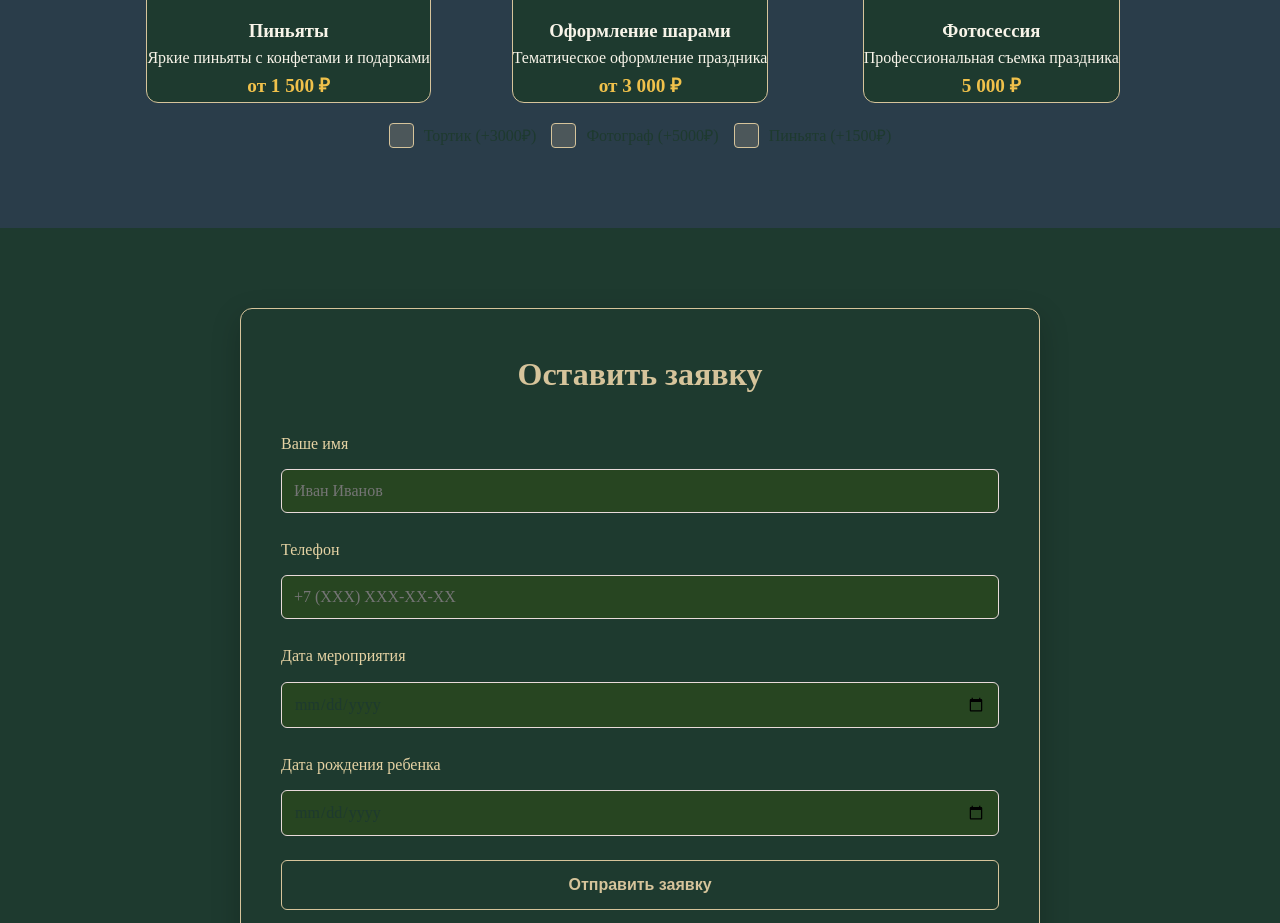
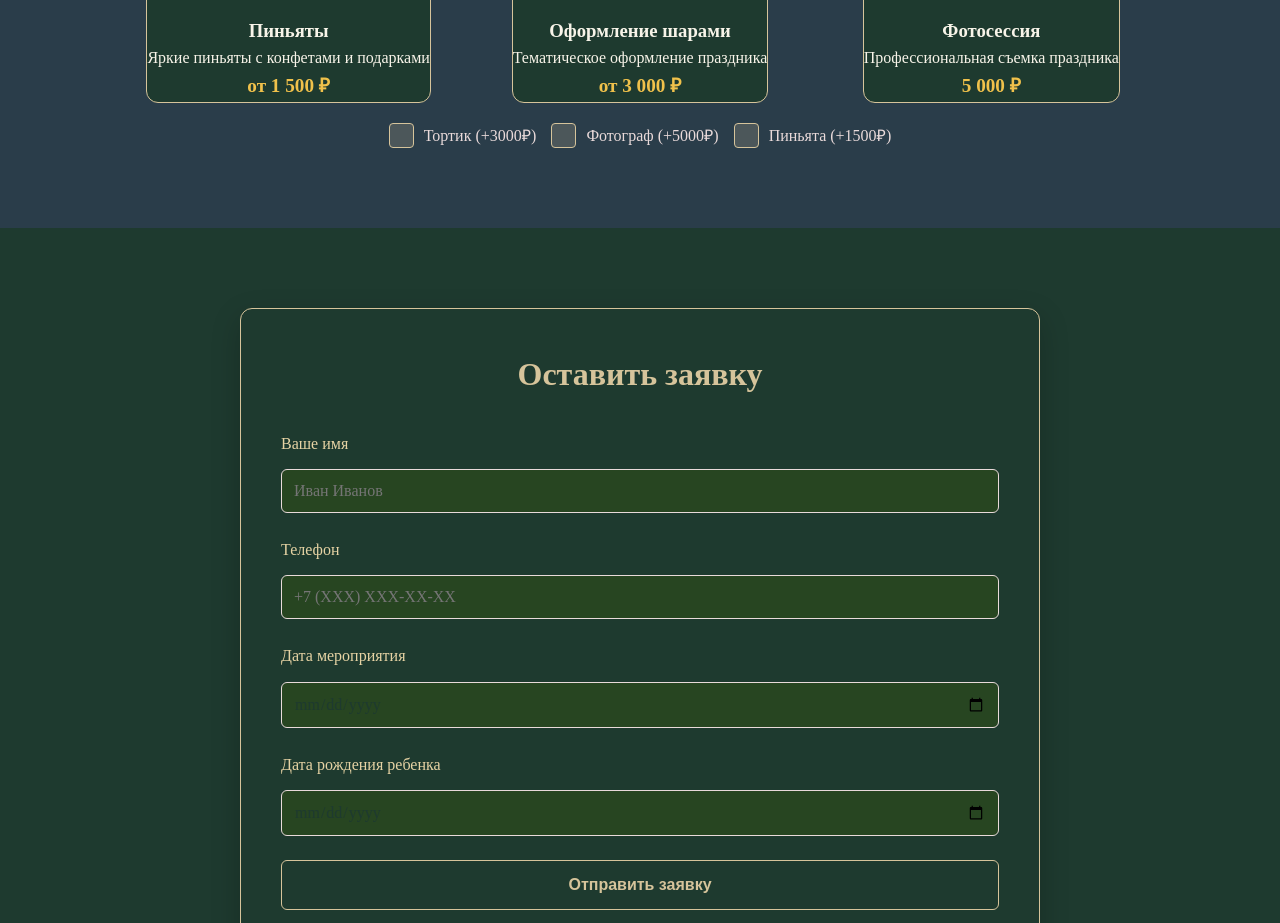
Before and after one commit to daniliuskosmaches/R.Saifullin, a website: page index.html in a window 1280 px wide. Shown: the part 4540-5463 px from the top of the page. Drawn offline with Linux system fonts and the light colour scheme.

Commit message:
баля в чем смыл жизни

```diff
--- a/styles.css
+++ b/styles.css
@@ -1183,7 +1183,7 @@ h2:after {
   padding-left: 35px;
   cursor: pointer;
   font-size: 1rem;
-  color: var(--bg-color);
+  color: #e9dada;
   user-select: none;
 }
 
```
